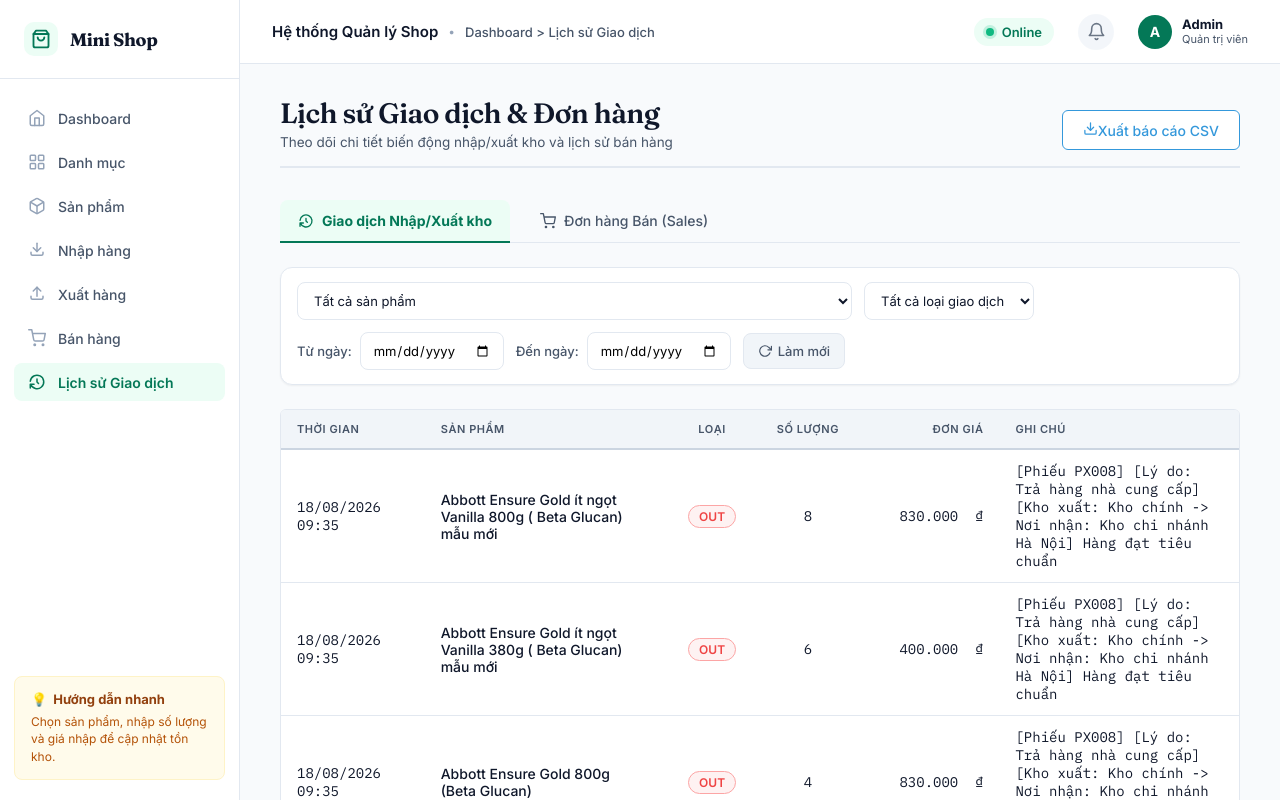
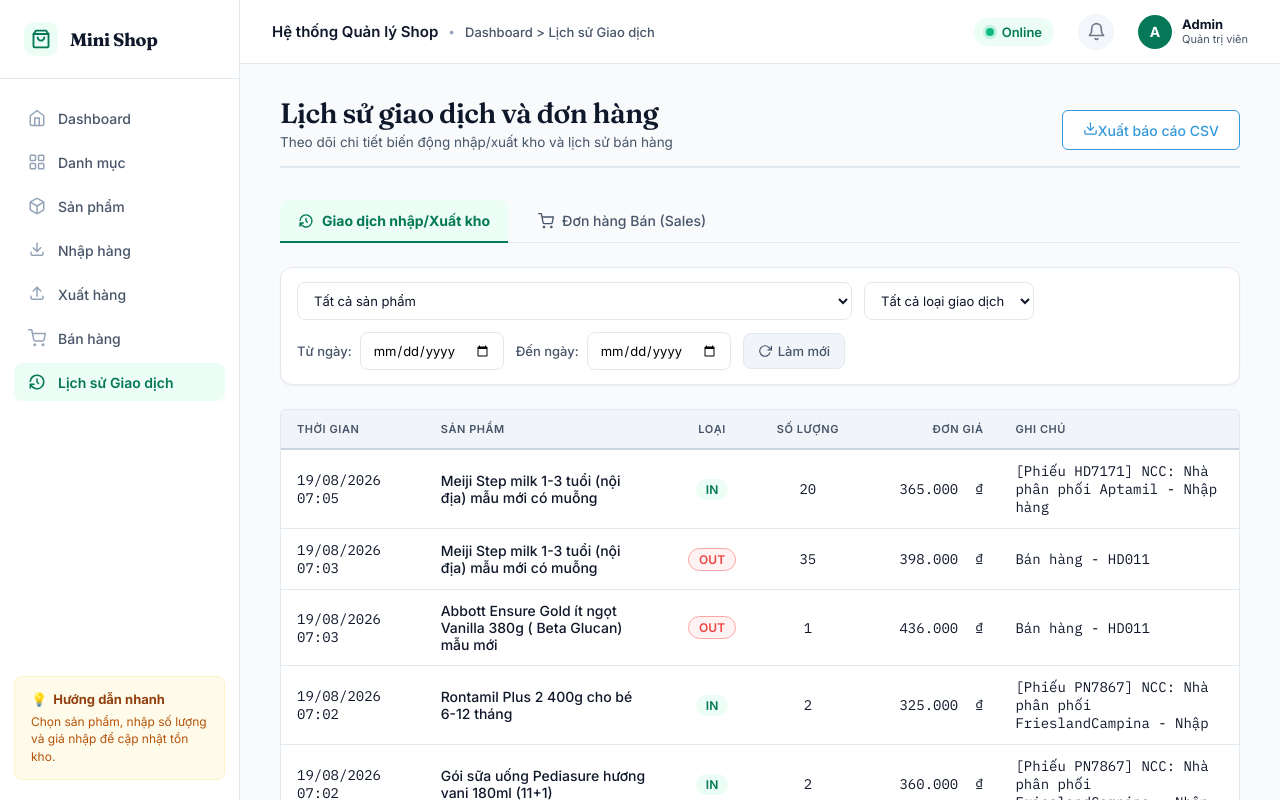
Before and after one commit to quanghuy25w/Mini-Shop-App, a React (Vite) app: page /transactions in a window 1280 px wide. Built offline with nearby package versions, Linux system fonts and the light colour scheme; data requests are answered from the project's data file.

Commit message:
Chỉnh sửa lại lỗi sản phẩm

```diff
--- a/db.json
+++ b/db.json
@@ -60,7 +60,7 @@
       "unit": "Hộp",
       "costPrice": 400000,
       "sellPrice": 436000,
-      "stockQuantity": 44,
+      "stockQuantity": 48,
       "minStockAlert": 10,
       "image": "https://thegioisua.com/wp-content/uploads/2026/08/it-ngot-380g-2-600x600.webp",
       "isActive": true,
@@ -75,7 +75,7 @@
       "unit": "Hộp",
       "costPrice": 830000,
       "sellPrice": 900000,
-      "stockQuantity": 41,
+      "stockQuantity": 44,
       "minStockAlert": 10,
       "image": "https://thegioisua.com/wp-content/uploads/2026/08/it-ngot-800g-1-600x600.webp",
       "isActive": true,
@@ -180,7 +180,7 @@
       "unit": "Hộp",
       "costPrice": 365000,
       "sellPrice": 398000,
-      "stockQuantity": 40,
+      "stockQuantity": 25,
       "minStockAlert": 10,
       "image": "https://thegioisua.com/wp-content/uploads/2026/08/1111111-600x600.webp",
       "isActive": true,
@@ -255,7 +255,7 @@
       "unit": "Hộp",
       "costPrice": 325000,
       "sellPrice": 352000,
-      "stockQuantity": 35,
+      "stockQuantity": 37,
       "minStockAlert": 10,
       "image": "https://thegioisua.com/wp-content/uploads/2026/08/ron2-400.webp",
       "isActive": true,
@@ -375,7 +375,7 @@
       "unit": "Lốc",
       "costPrice": 360000,
       "sellPrice": 396000,
-      "stockQuantity": 30,
+      "stockQuantity": 32,
       "minStockAlert": 10,
       "image": "https://thegioisua.com/wp-content/uploads/2026/08/z5768373493781-d42e8fb7bdde4b99ba0a9b4dfa590e76.webp",
       "isActive": true,
@@ -991,9 +991,23 @@
       "sellPrice": 7000,
       "stockQuantity": 5,
       "minStockAlert": 10,
-      "isActive": true,
+      "isActive": false,
       "createdAt": "2026-08-18T09:33:07.477Z",
       "updatedAt": "2026-08-18T09:33:07.477Z"
+    },
+    {
+      "id": "JcMJXb5qY6k",
+      "name": "Khăn ướt BeBeen Signature",
+      "categoryId": "c4444444-4444-4444-4444-444444444444",
+      "unit": "Cái",
+      "costPrice": 25000,
+      "sellPrice": 31000,
+      "stockQuantity": 10,
+      "minStockAlert": 10,
+      "imageUrl": "https://thegioisua.com/wp-content/uploads/2026/08/hong-600x600.webp",
+      "isActive": true,
+      "createdAt": "2026-08-19T06:56:47.282Z",
+      "updatedAt": "2026-08-19T06:56:47.282Z"
     }
   ],
   "inventoryTransactions": [
@@ -1329,6 +1343,69 @@
       "unitPrice": 830000,
       "note": "[Phiếu PX008] [Lý do: Trả hàng nhà cung cấp] [Kho xuất: Kho chính -> Nơi nhận: Kho chi nhánh Hà Nội] Hàng đạt tiêu chuẩn",
       "createdAt": "2026-08-18T09:35:08.924Z"
+    },
+    {
+      "id": "f8z4Znmd2yI",
+      "productId": "p0000000-0000-0000-0000-000000000003",
+      "type": "IN",
+      "quantity": 5,
+      "unitPrice": 400000,
+      "note": "[Phiếu PN7867] NCC: Nhà phân phối FrieslandCampina - Nhập",
+      "createdAt": "2026-08-19T07:02:04.355Z"
+    },
+    {
+      "id": "sO-XzRxi1dc",
+      "productId": "p0000000-0000-0000-0000-000000000004",
+      "type": "IN",
+      "quantity": 3,
+      "unitPrice": 830000,
+      "note": "[Phiếu PN7867] NCC: Nhà phân phối FrieslandCampina - Nhập",
+      "createdAt": "2026-08-19T07:02:04.404Z"
+    },
+    {
+      "id": "_qd__Oe5pCk",
+      "productId": "p0000000-0000-0000-0000-000000000024",
+      "type": "IN",
+      "quantity": 2,
+      "unitPrice": 360000,
+      "note": "[Phiếu PN7867] NCC: Nhà phân phối FrieslandCampina - Nhập",
+      "createdAt": "2026-08-19T07:02:04.432Z"
+    },
+    {
+      "id": "jj4ym55Uj_A",
+      "productId": "p0000000-0000-0000-0000-000000000016",
+      "type": "IN",
+      "quantity": 2,
+      "unitPrice": 325000,
+      "note": "[Phiếu PN7867] NCC: Nhà phân phối FrieslandCampina - Nhập",
+      "createdAt": "2026-08-19T07:02:04.463Z"
+    },
+    {
+      "id": "TAkJWmkYmuE",
+      "productId": "p0000000-0000-0000-0000-000000000003",
+      "type": "OUT",
+      "quantity": 1,
+      "unitPrice": 436000,
+      "note": "Bán hàng - HD011",
+      "createdAt": "2026-08-19T07:03:49.338Z"
+    },
+    {
+      "id": "yxUk2dNtkhk",
+      "productId": "p0000000-0000-0000-0000-000000000011",
+      "type": "OUT",
+      "quantity": 35,
+      "unitPrice": 398000,
+      "note": "Bán hàng - HD011",
+      "createdAt": "2026-08-19T07:03:49.361Z"
+    },
+    {
+      "id": "bidN7iEeR84",
+      "productId": "p0000000-0000-0000-0000-000000000011",
+      "type": "IN",
+      "quantity": 20,
+      "unitPrice": 365000,
+      "note": "[Phiếu HD7171] NCC: Nhà phân phối Aptamil - Nhập hàng",
+      "createdAt": "2026-08-19T07:05:02.793Z"
     }
   ],
   "orders": [
@@ -1523,6 +1600,27 @@
       "totalAmount": 2230000,
       "status": "completed",
       "createdAt": "2026-08-18T07:55:43.439Z"
+    },
+    {
+      "id": "xGFvdWy_IDM",
+      "code": "HD011",
+      "items": [
+        {
+          "productId": "p0000000-0000-0000-0000-000000000003",
+          "productName": "Abbott Ensure Gold ít ngọt Vanilla 380g ( Beta Glucan) mẫu mới",
+          "quantity": 1,
+          "price": 436000
+        },
+        {
+          "productId": "p0000000-0000-0000-0000-000000000011",
+          "productName": "Meiji Step milk 1-3 tuổi (nội địa) mẫu mới có muỗng",
+          "quantity": 35,
+          "price": 398000
+        }
+      ],
+      "totalAmount": 14366000,
+      "status": "completed",
+      "createdAt": "2026-08-19T07:03:49.328Z"
     }
   ],
   "$schema": "./node_modules/json-server/schema.json"
--- a/src/components/inventory/StockForm.jsx
+++ b/src/components/inventory/StockForm.jsx
@@ -103,40 +103,6 @@ const StockForm = ({ type, onSubmit, isLoading, initialProductId = '' }) => {
   const [isDropdownOpen, setIsDropdownOpen] = useState(false);
   const [dropdownSearch, setDropdownSearch] = useState('');
   const dropdownRef = useRef(null);
-  const isInitialMount = useRef(true);
-
-  // Nap sample default items khi mount trang
-  useEffect(() => {
-    if (activeProducts.length > 0 && isInitialMount.current) {
-      isInitialMount.current = false;
-      const initialSamples = [];
-      const sampleProds = activeProducts.slice(0, 4);
-
-      if (type === 'IN') {
-        sampleProds.forEach((p, index) => {
-          initialSamples.push({
-            productId: p.id,
-            product: p,
-            quantity: (index + 1) * 5,
-            unitPrice: p.costPrice || 0
-          });
-        });
-      } else {
-        sampleProds.forEach((p, index) => {
-          initialSamples.push({
-            productId: p.id,
-            product: p,
-            quantity: Math.min(p.stockQuantity || 1, (index + 1) * 2),
-            unitPrice: p.costPrice || 0
-          });
-        });
-      }
-
-      if (initialSamples.length > 0) {
-        setTempItems(initialSamples);
-      }
-    }
-  }, [type, activeProducts]);
 
   // San pham duoc chon
   const selectedProduct = useMemo(() => {
--- a/src/components/product/ProductFormModal.jsx
+++ b/src/components/product/ProductFormModal.jsx
@@ -128,7 +128,7 @@ const ProductFormModal = ({ isOpen, onClose, onSubmit, initialData, products, ca
   return (
     <div className="modal-overlay">
       <div className="modal-content product-modal">
-        <h3>{initialData ? 'Sửa Sản phẩm' : 'Thêm Sản phẩm mới'}</h3>
+        <h3>{initialData ? 'Sửa Sản phẩm' : 'Thêm sản phẩm mới'}</h3>
 
         <form onSubmit={handleSubmit}>
           {error && <div className="error-alert">{error}</div>}
--- a/src/pages/TransactionHistoryPage.jsx
+++ b/src/pages/TransactionHistoryPage.jsx
@@ -100,8 +100,8 @@ const TransactionHistoryPage = () => {
         await inventoryApi.createTransaction(txData);
         const dbProduct = products.find(p => p.id === item.productId);
         if (dbProduct) {
-           const newStock = dbProduct.stockQuantity + item.quantity;
-           await productApi.patch(item.productId, { stockQuantity: newStock });
+          const newStock = dbProduct.stockQuantity + item.quantity;
+          await productApi.patch(item.productId, { stockQuantity: newStock });
         }
       }
       toast.success(`Đã hủy đơn hàng ${cancellingOrder.code} và hoàn trả kho.`);
@@ -149,7 +149,7 @@ const TransactionHistoryPage = () => {
     <div className="page-container">
       <div className="page-header">
         <div>
-          <h2>Lịch sử Giao dịch & Đơn hàng</h2>
+          <h2>Lịch sử giao dịch và đơn hàng</h2>
           <p className="page-subtitle">Theo dõi chi tiết biến động nhập/xuất kho và lịch sử bán hàng</p>
         </div>
         <button className="btn-secondary" onClick={handleExportCSV}>
@@ -171,7 +171,7 @@ const TransactionHistoryPage = () => {
             <polyline points="12 8 12 12 14 14"></polyline>
             <path d="M3.05 11a9 9 0 1 1 .5 4m-.5 5v-5h5"></path>
           </svg>
-          <span>Giao dịch Nhập/Xuất kho</span>
+          <span>Giao dịch nhập/Xuất kho</span>
         </button>
         <button
           className={`tab-btn ${activeTab === 'orders' ? 'active' : ''}`}
```
